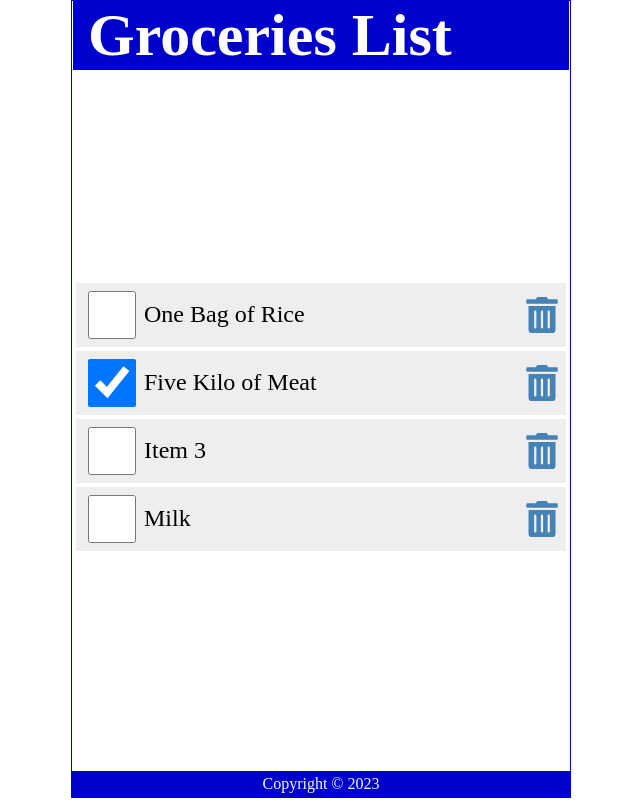
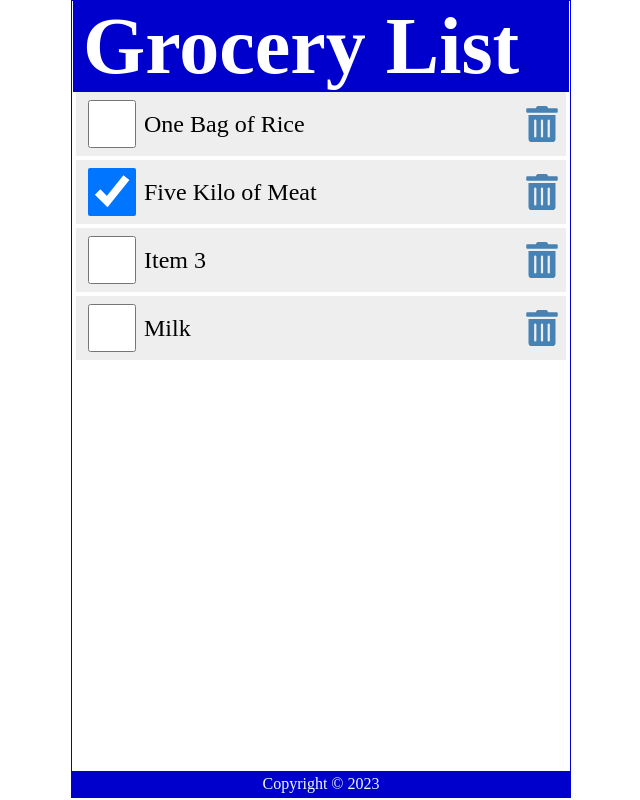
Before and after one commit to Justina177/mern-app-practice, a React (Create React App) app: page / in a window 1280 px wide. Shown: the whole page, without its empty margins (319-959 px from the left). Built offline with nearby package versions, Linux system fonts and the light colour scheme.

Commit message:
Destructing of props

```diff
--- a/src/App.js
+++ b/src/App.js
@@ -1,12 +1,57 @@
 import Content1 from './Content1';
 import Footer from './Footer';
 import Header from './Header';
+import { useState } from 'react'
 
 function App() {
+  const [items, setItems] = useState([
+    {
+        id: 1,
+        checked: false,
+        item: "One Bag of Rice"
+    },
+    {
+        id: 2,
+        checked: true,
+        item: "Five Kilo of Meat"
+    },
+    {
+        id: 3,
+        checked: false,
+        item: "Item 3"
+    },
+    {
+        id: 4,
+        checked: false,
+        item: "Milk"
+    }
+]);
+
+const handleCheck = (id) => {
+  const listItems = items.map((item) => item.id === id ? { ...item,
+  checked: !item.checked } : item);
+  setItems(listItems);
+  localStorage.setItem('shoppingList', JSON.stringify(listItems));
+}
+
+const handleDelete = (id) => {
+  const listItems = items.filter((item) => item.id !== id);
+  setItems(listItems);
+localStorage.setItem('shoppingList', JSON.stringify(listItems));
+}
+
+
+
+
   return (
     <div className="App">
-      <Header />
-      <Content1 />
+      <Header title="Grocery List" />
+      <Content1
+      items={items}
+      handleCheck={handleCheck}
+      handleDelete={handleDelete}
+
+      />
       <Footer />
     </div>
   );
--- a/src/Content1.js
+++ b/src/Content1.js
@@ -1,45 +1,8 @@
 import React from 'react';
-import { useState } from 'react';
 import { FaTrashAlt } from 'react-icons/fa';
 
 
-const Content1 = () => {
-    const [items, setItems] = useState([
-        {
-            id: 1,
-            checked: false,
-            item: "One Bag of Rice"
-        },
-        {
-            id: 2,
-            checked: true,
-            item: "Five Kilo of Meat"
-        },
-        {
-            id: 3,
-            checked: false,
-            item: "Item 3"
-        },
-        {
-            id: 4,
-            checked: false,
-            item: "Milk"
-        }
-    ]);
-
-    const handleCheck = (id) => {
-        const listItems = items.map((item) => item.id === id ? { ...item,
-        checked: !item.checked } : item);
-        setItems(listItems);
-        localStorage.setItem('shoppingList', JSON.stringify(listItems));
-    }
-
-    const handleDelete = (id) => {
-        const listItems = items.filter((item) => item.id !== id);
-        setItems(listItems);
-    localStorage.setItem('shoppingList', JSON.stringify(listItems));
-}
-
+const Content1 = ({items, handleCheck, handleDelete}) => {
 
 
   return (
--- a/src/Header.js
+++ b/src/Header.js
@@ -1,6 +1,6 @@
 import React from 'react'
 
-const Header = () => {
+const Header = ({ title }) => {
     // const headerStyle = { backgroundColor:'yellow',
     // color: 'black',
     // fontWeight: '700',
@@ -18,12 +18,16 @@ const Header = () => {
             display: 'flex',
             justifyContent: 'space-between',
             alignItems: 'center',
-            fontWeight: '700',
-            fontSize: '60px'
+            fontWeight: '500',
+            fontSize: '40px'
         }}>
-            Groceries List
+            <h1>{title}</h1>
     </header>
   )
 }
 
+Header.defaultProps = {
+  title: "Default Title"
+}
+
 export default Header
--- a/src/index.css
+++ b/src/index.css
@@ -24,7 +24,7 @@ html {
   display: flex;
   flex-direction: column;
   flex-grow: 1;
-  justify-content: center;
+  justify-content: flex-start;
   align-items: center;
   overflow: auto;
 }
```
